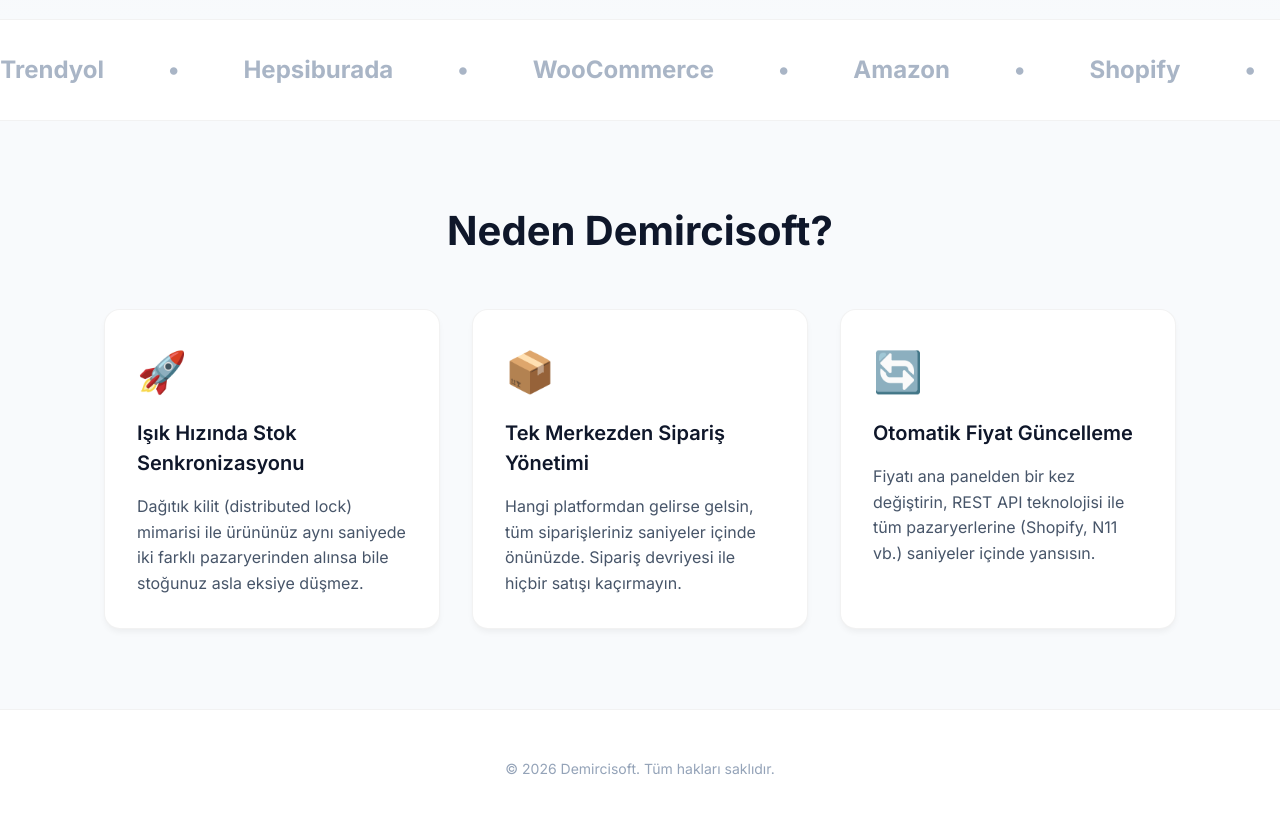
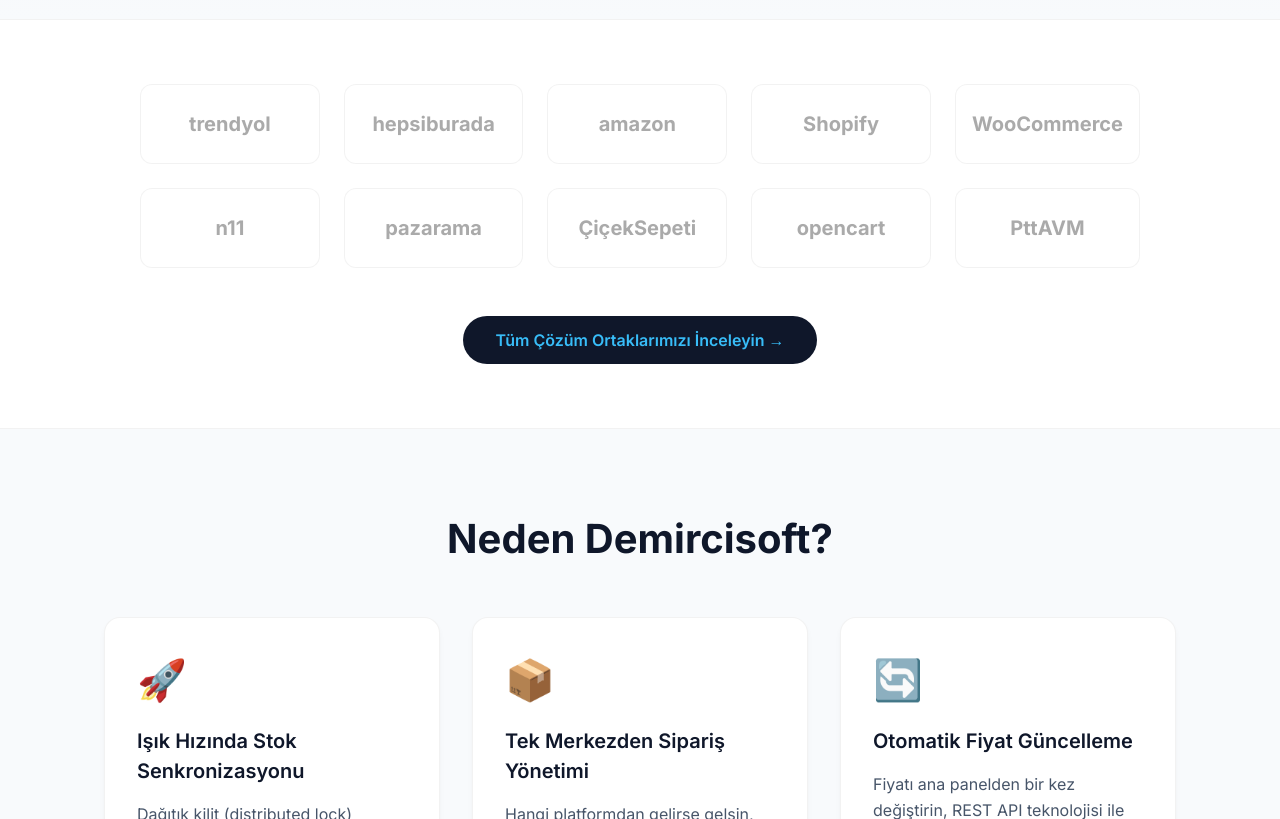
Before and after one commit to EnsrDmrc/entegrasyon, a Next.js app in the folder frontend/: page / in a window 1280 px wide. Shown: the part 1082-1901 px from the top of the page. Built offline with nearby package versions, Linux system fonts and the light colour scheme.

Commit message:
Replace marquee with hover-colored integrations grid

```diff
--- a/frontend/src/app/globals.css
+++ b/frontend/src/app/globals.css
@@ -415,33 +415,94 @@
   display: block;
 }
 
-.landing-marquee {
+.landing-integrations {
   background: white;
   border-top: 1px solid rgba(0, 0, 0, 0.05);
   border-bottom: 1px solid rgba(0, 0, 0, 0.05);
-  padding: 2rem 0;
-  overflow: hidden;
-  white-space: nowrap;
+  padding: 4rem 5%;
+}
+
+.landing-integrations-container {
+  max-width: 1000px;
+  margin: 0 auto;
+}
+
+.integrations-grid {
+  display: grid;
+  grid-template-columns: repeat(2, 1fr);
+  gap: 1.5rem;
+}
+
+@media (min-width: 640px) {
+  .integrations-grid {
+    grid-template-columns: repeat(3, 1fr);
+  }
+}
+
+@media (min-width: 900px) {
+  .integrations-grid {
+    grid-template-columns: repeat(5, 1fr);
+  }
+}
+
+.integration-card {
   display: flex;
   align-items: center;
+  justify-content: center;
+  padding: 1.5rem 1rem;
+  background: white;
+  border: 1px solid rgba(0, 0, 0, 0.08);
+  border-radius: 0.75rem;
+  font-size: 1.25rem;
+  font-weight: 700;
+  color: #64748b;
+  cursor: default;
+  transition: all 0.3s ease;
+  filter: grayscale(100%);
+  opacity: 0.6;
 }
 
-.landing-marquee-content {
-  display: flex;
-  gap: 4rem;
-  animation: scrollMarquee 20s linear infinite;
-  align-items: center;
-}
-.landing-marquee-content span {
-  font-size: 1.5rem;
-  font-weight: 700;
-  color: #94a3b8;
-  opacity: 0.8;
+.integration-card:hover {
+  filter: grayscale(0%);
+  opacity: 1;
+  transform: translateY(-2px);
+  box-shadow: 0 10px 15px -3px rgba(0, 0, 0, 0.1);
+  border-color: rgba(0, 0, 0, 0.15);
 }
 
-@keyframes scrollMarquee {
-  0% { transform: translateX(0); }
-  100% { transform: translateX(-50%); }
+/* Simulated brand colors for text-logos on hover */
+.integration-card.brand-trendyol:hover { color: #f27a1a; }
+.integration-card.brand-hepsiburada:hover { color: #ff6000; }
+.integration-card.brand-amazon:hover { color: #ff9900; }
+.integration-card.brand-woocommerce:hover { color: #96588a; }
+.integration-card.brand-n11:hover { color: #1a0072; }
+.integration-card.brand-pazarama:hover { color: #e90c59; }
+.integration-card.brand-ciceksepeti:hover { color: #009629; }
+.integration-card.brand-opencart:hover { color: #23a1d1; }
+.integration-card.brand-pttavm:hover { color: #f1c40f; }
+.integration-card.brand-shopify:hover { color: #95bf47; }
+
+.integrations-cta {
+  text-align: center;
+  margin-top: 3rem;
+}
+
+.integrations-cta-btn {
+  display: inline-flex;
+  align-items: center;
+  background-color: #0f172a;
+  color: #38bdf8;
+  padding: 0.75rem 2rem;
+  border-radius: 999px;
+  font-weight: 600;
+  text-decoration: none;
+  transition: all 0.2s;
+}
+
+.integrations-cta-btn:hover {
+  background-color: #1e293b;
+  color: #7dd3fc;
+  transform: translateY(-1px);
 }
 
 .landing-features {
--- a/frontend/src/app/page.tsx
+++ b/frontend/src/app/page.tsx
@@ -36,32 +36,27 @@
         </div>
       </header>
 
-      {/* Marquee Section */}
-      <section className="landing-marquee animate-fade-in" style={{ animationDelay: '0.5s' }}>
-        <div className="landing-marquee-content">
-          <span>Shopify</span>
-          <span>•</span>
-          <span>N11</span>
-          <span>•</span>
-          <span>Trendyol</span>
-          <span>•</span>
-          <span>Hepsiburada</span>
-          <span>•</span>
-          <span>WooCommerce</span>
-          <span>•</span>
-          <span>Amazon</span>
-          <span>•</span>
-          <span>Shopify</span>
-          <span>•</span>
-          <span>N11</span>
-          <span>•</span>
-          <span>Trendyol</span>
-          <span>•</span>
-          <span>Hepsiburada</span>
-          <span>•</span>
-          <span>WooCommerce</span>
-          <span>•</span>
-          <span>Amazon</span>
+      {/* Integrations Grid Section */}
+      <section className="landing-integrations animate-fade-in" style={{ animationDelay: '0.5s' }}>
+        <div className="landing-integrations-container">
+          <div className="integrations-grid">
+            <div className="integration-card brand-trendyol">trendyol</div>
+            <div className="integration-card brand-hepsiburada">hepsiburada</div>
+            <div className="integration-card brand-amazon">amazon</div>
+            <div className="integration-card brand-shopify">Shopify</div>
+            <div className="integration-card brand-woocommerce">WooCommerce</div>
+
+            <div className="integration-card brand-n11">n11</div>
+            <div className="integration-card brand-pazarama">pazarama</div>
+            <div className="integration-card brand-ciceksepeti">ÇiçekSepeti</div>
+            <div className="integration-card brand-opencart">opencart</div>
+            <div className="integration-card brand-pttavm">PttAVM</div>
+          </div>
+          <div className="integrations-cta">
+            <Link href="/login" className="integrations-cta-btn">
+              Tüm Çözüm Ortaklarımızı İnceleyin →
+            </Link>
+          </div>
         </div>
       </section>
 
```
